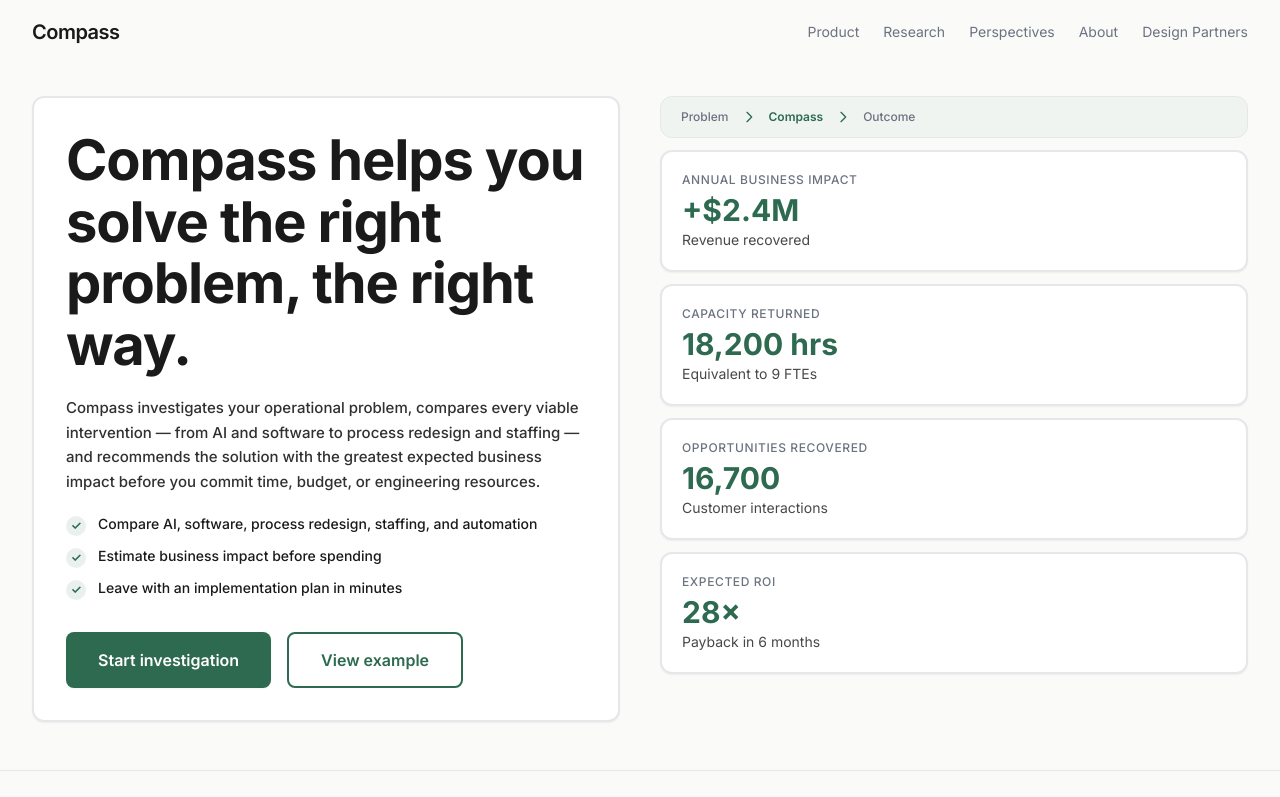
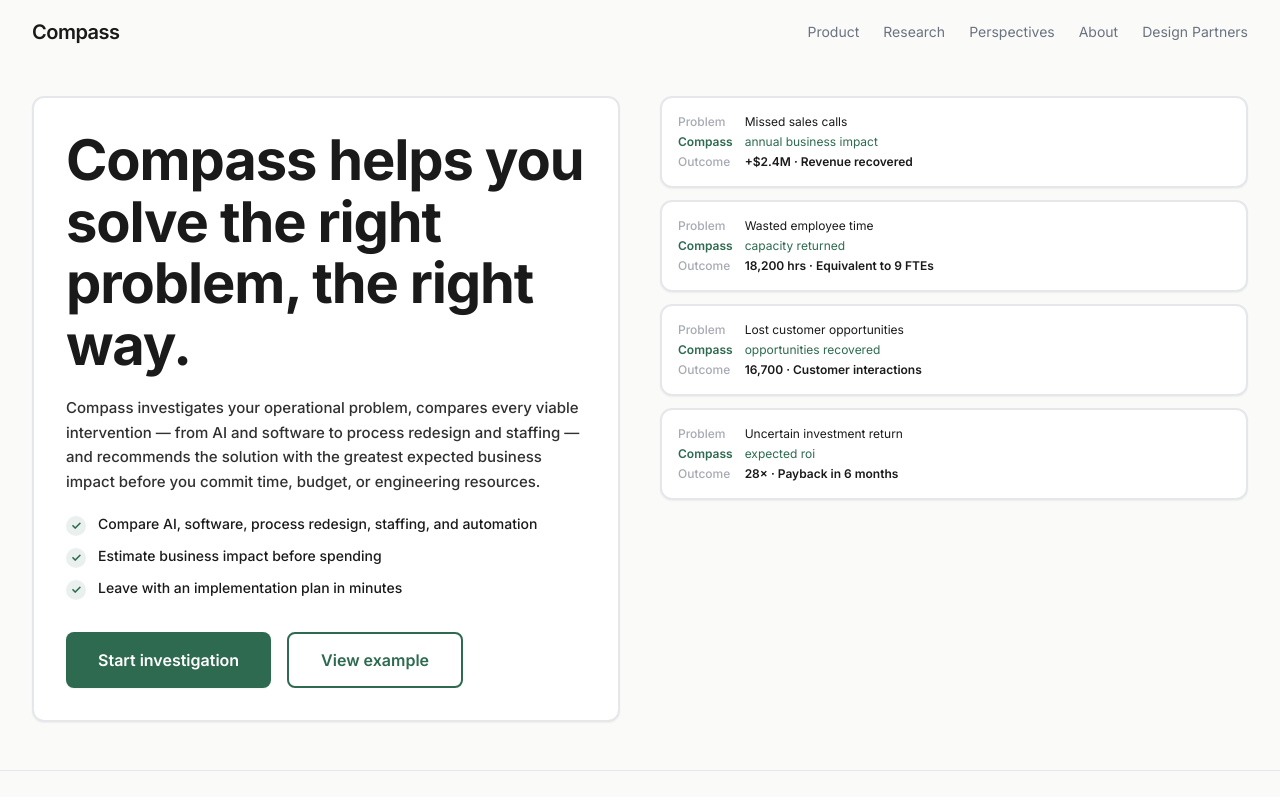
Before and after one commit to smithar106/Compass-Web, a Next.js app: page / in a window 1280 px wide. Shown: the top 797 px of the page. Built offline with nearby package versions, Linux system fonts and the light colour scheme.

Commit message:
fix: remove duplicate old cards, keep new inline flow cards

```diff
--- a/src/app/page.tsx
+++ b/src/app/page.tsx
@@ -36,20 +36,18 @@
               </div>
             </div>
 
-            {/* Right: outcome metrics */}
+            {/* Right: outcome metrics — each card shows flow */}
             <div className="space-y-3">
-              <div className="flex items-center gap-3 text-xs text-stone font-medium bg-mist/50 rounded-xl px-5 py-3 border border-border">
-                <span>Problem</span>
-                <svg className="w-4 h-4 text-forest" fill="none" viewBox="0 0 24 24" stroke="currentColor"><path strokeLinecap="round" strokeLinejoin="round" strokeWidth={2} d="M9 5l7 7-7 7" /></svg>
-                <span className="text-forest font-semibold">Compass</span>
-                <svg className="w-4 h-4 text-forest" fill="none" viewBox="0 0 24 24" stroke="currentColor"><path strokeLinecap="round" strokeLinejoin="round" strokeWidth={2} d="M9 5l7 7-7 7" /></svg>
-                <span>Outcome</span>
-              </div>
               {site.hero.outcomes.map((o) => (
-                <div key={o.label} className="border-2 border-border rounded-xl bg-white p-5 shadow-sm">
-                  <p className="text-xs text-stone font-medium uppercase tracking-wider">{o.label}</p>
-                  <p className="text-3xl font-bold text-forest mt-1">{o.value}</p>
-                  <p className="text-sm text-ink/80 mt-0.5">{o.detail}</p>
+                <div key={o.label} className="border-2 border-border rounded-xl bg-white p-4 shadow-sm">
+                  <div className="grid grid-cols-[auto_1fr] gap-x-3 gap-y-1 text-xs">
+                    <span className="text-stone/60 font-medium">Problem</span>
+                    <span className="text-ink">{o.problem}</span>
+                    <span className="text-forest font-semibold">Compass</span>
+                    <span className="text-forest">{o.label.toLowerCase()}</span>
+                    <span className="text-stone/60 font-medium">Outcome</span>
+                    <span className="text-ink font-semibold">{o.value} &middot; {o.detail}</span>
+                  </div>
                 </div>
               ))}
             </div>
--- a/src/content/site.ts
+++ b/src/content/site.ts
@@ -15,10 +15,10 @@
     cta: "Start investigation",
     ctaSecondary: "View example",
     outcomes: [
-      { label: "Annual Business Impact", value: "+$2.4M", detail: "Revenue recovered" },
-      { label: "Capacity Returned", value: "18,200 hrs", detail: "Equivalent to 9 FTEs" },
-      { label: "Opportunities Recovered", value: "16,700", detail: "Customer interactions" },
-      { label: "Expected ROI", value: "28\u00D7", detail: "Payback in 6 months" },
+      { problem: "Missed sales calls", label: "Annual Business Impact", value: "+$2.4M", detail: "Revenue recovered" },
+      { problem: "Wasted employee time", label: "Capacity Returned", value: "18,200 hrs", detail: "Equivalent to 9 FTEs" },
+      { problem: "Lost customer opportunities", label: "Opportunities Recovered", value: "16,700", detail: "Customer interactions" },
+      { problem: "Uncertain investment return", label: "Expected ROI", value: "28\u00D7", detail: "Payback in 6 months" },
     ],
   },
 
```
